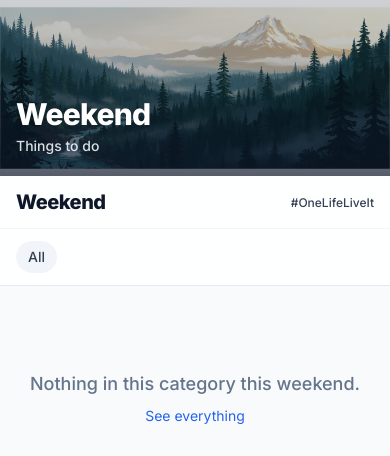
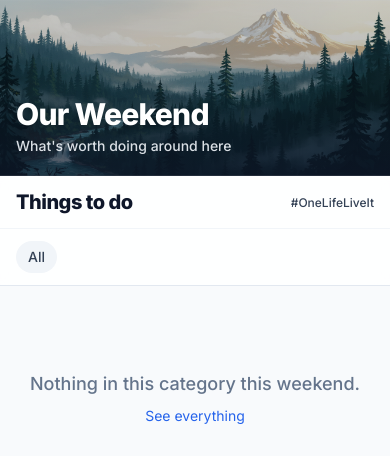
Before and after one commit to jwishon/weekend-app, a Python web app: template app/templates/index.html in a window 390 px wide. Shown: the top 456 px of the page. Run offline with Jinja, Linux system fonts and the light colour scheme; the template is opened without the code that fills it, so the values that code supplies are empty; some libraries are stand-ins or nearby versions.

Commit message:
Phase 1.7.2: hero/sticky text + full hero crop
- Hero title: 'Weekend' -> 'Our Weekend', subtitle 'What's worth doing
  around here' restored, date removed (lives in sticky header now)
- Sticky header title: 'Weekend' -> 'Things to do', dates remain underneath
- Hero image fully cropped — previous crop only removed left/right white
  bars; AI also added 41px on top/bottom which produced gray letterbox
  bars on mobile under object-cover. Now 1422x591 (2.41:1) which sits
  between mobile (~2.27:1) and desktop (~4:1) container aspects and
  covers cleanly at both.

```diff
--- a/app/templates/index.html
+++ b/app/templates/index.html
@@ -29,11 +29,8 @@
     <img src="/static/img/hero-northwest.png" alt="Pacific Northwest landscape" class="absolute inset-0 w-full h-full object-cover" />
     <div class="absolute inset-0 bg-gradient-to-t from-slate-900/70 via-slate-900/30 to-slate-900/20"></div>
     <div class="relative max-w-7xl mx-auto h-full px-4 sm:px-6 lg:px-8 flex flex-col justify-end pb-5 sm:pb-7">
-      <h1 class="text-3xl sm:text-5xl lg:text-6xl font-extrabold text-white tracking-tight drop-shadow-md">Weekend</h1>
-      <p class="text-sm sm:text-base text-slate-100/90 mt-1 font-medium">Things to do</p>
-      {% if weekend_dates %}
-      <p class="text-xs sm:text-sm text-slate-200/80 mt-0.5">{{ weekend_dates[0] }} &ndash; {{ weekend_dates[-1] }}</p>
-      {% endif %}
+      <h1 class="text-3xl sm:text-5xl lg:text-6xl font-extrabold text-white tracking-tight drop-shadow-md">Our Weekend</h1>
+      <p class="text-sm sm:text-base text-slate-100/90 mt-1 font-medium">What's worth doing around here</p>
     </div>
   </section>
 
@@ -41,7 +38,7 @@
     <div class="max-w-7xl mx-auto px-4 sm:px-6 lg:px-8 py-3 sm:py-4">
       <div class="flex items-center justify-between gap-4">
         <div>
-          <h1 class="text-xl sm:text-2xl font-extrabold tracking-tight text-slate-900">Weekend</h1>
+          <h1 class="text-xl sm:text-2xl font-extrabold tracking-tight text-slate-900">Things to do</h1>
           {% if weekend_dates %}
           <p class="text-xs sm:text-sm text-slate-500 mt-0.5">
             {{ weekend_dates[0] }} &ndash; {{ weekend_dates[-1] }}
```
Also changed, not shown: static/img/hero-northwest.png.
